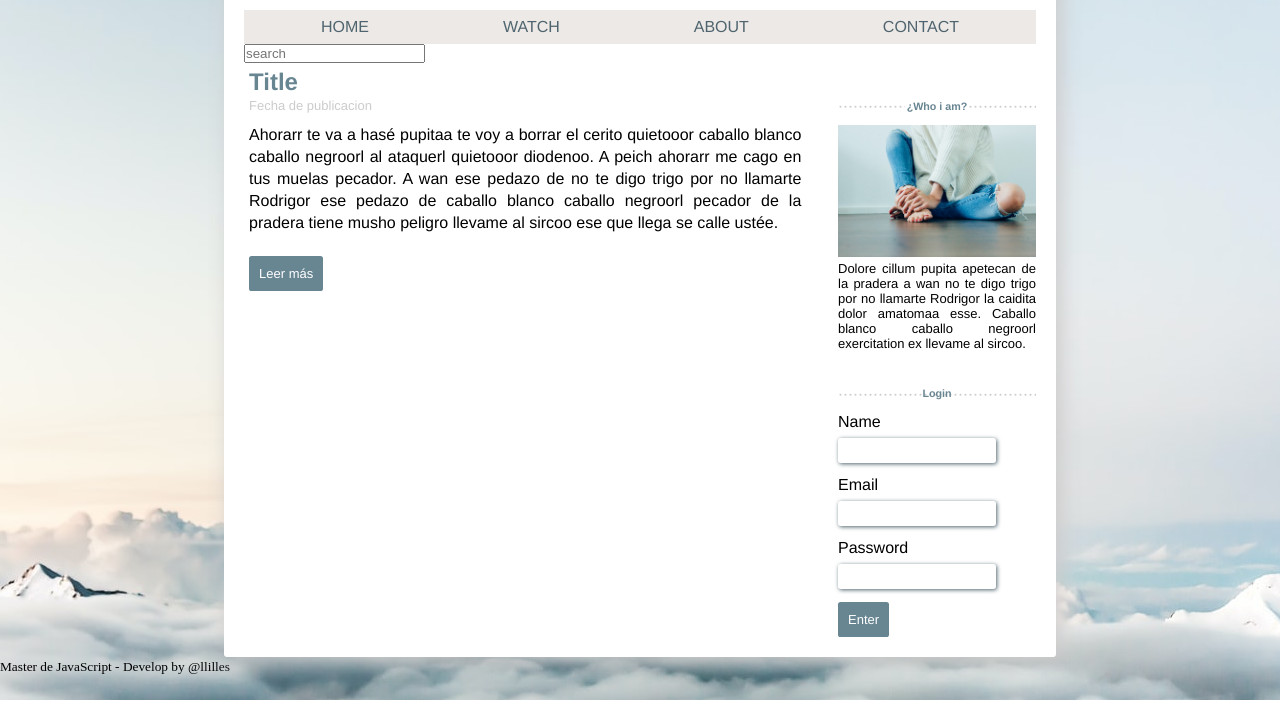
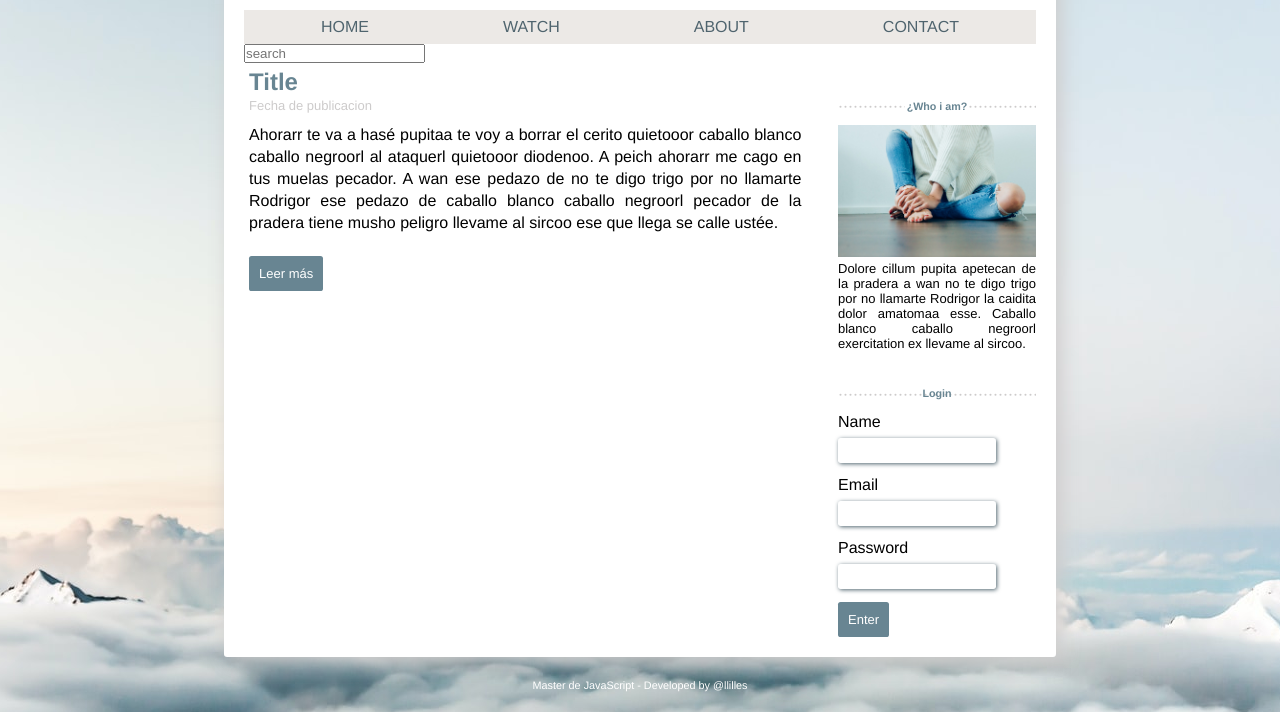
Before and after one commit to EstiBv/project-masterJS-, a plain HTML site: page index.html in a window 1280 px wide. Shown: the part 100-812 px from the top of the page. Drawn offline with Linux system fonts and the light colour scheme.

Commit message:
footer styles

```diff
--- a/css/styles.css
+++ b/css/styles.css
@@ -165,6 +165,15 @@ body {
   font-size: small;
   cursor: pointer;
 }
+
+/* footer */
+.footer {
+  font-family: Helvetica, sans-serif;
+  font-size: small;
+  color: var(--ligth-color);
+  padding: 20px 0px 20px 0px;
+  text-align: center;
+}
 /* mediaqueries */
 @media all and (min-width: 540px) {
   .menuNav__listContainer {
--- a/index.html
+++ b/index.html
@@ -74,8 +74,8 @@
       </main>
     </section>
     <!-- footer -->
-    <footer>
-      <small>Master de JavaScript - Develop by @llilles</small>
+    <footer class="footer">
+      <small>Master de JavaScript - Developed by @llilles</small>
     </footer>
   </body>
 </html>
```
